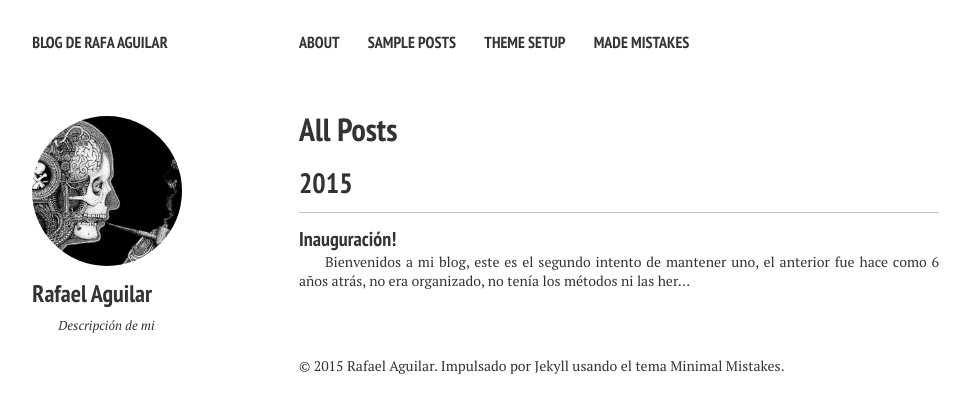
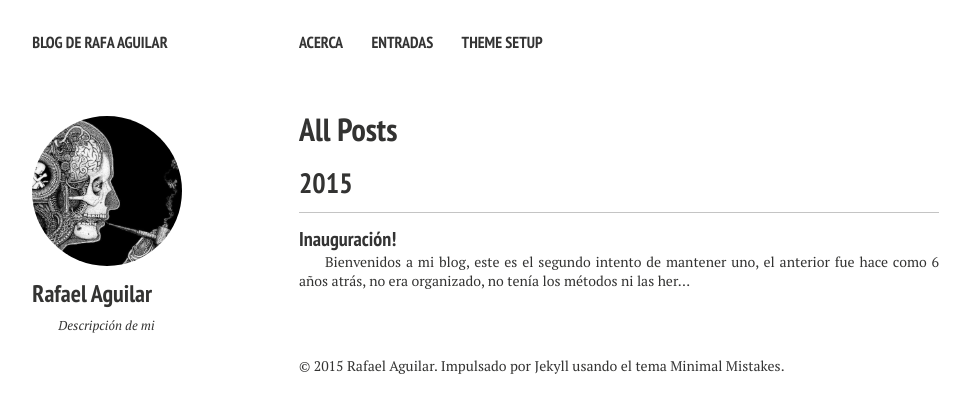
Before and after one commit to RafaAguilar/RafaAguilar.github.io, a Jekyll site: the page built from entradas/index.md, in a window 1280 px wide. Shown: the top 413 px of the page, without its empty margins (21-991 px from the left). Built offline with Jekyll 4.4.1, drawn with Linux system fonts in a browser that asks for light colours; nearby versions of some CDN libraries.

```diff
--- a/_data/navigation.yml
+++ b/_data/navigation.yml
@@ -1,13 +1,10 @@
 # Site navigation links
 
-- title: About
-  url: /about/
+- title: Acerca
+  url: /acerca/
 
-- title: Sample Posts
-  url: /posts/
+- title: Entradas
+  url: /entradas/
 
 - title: Theme Setup
   url: /theme-setup/
-
-- title: Made Mistakes
-  url: http://mademistakes.com
--- a/posts/index.md
+++ b/entradas/index.md
@@ -2,4 +2,5 @@
 layout: post-index
 title: All Posts
 excerpt: "A List of Posts"
+permalink: /entradas/
 ---
```
Also changed, not shown: acerca.md (+1 -5 lines).
